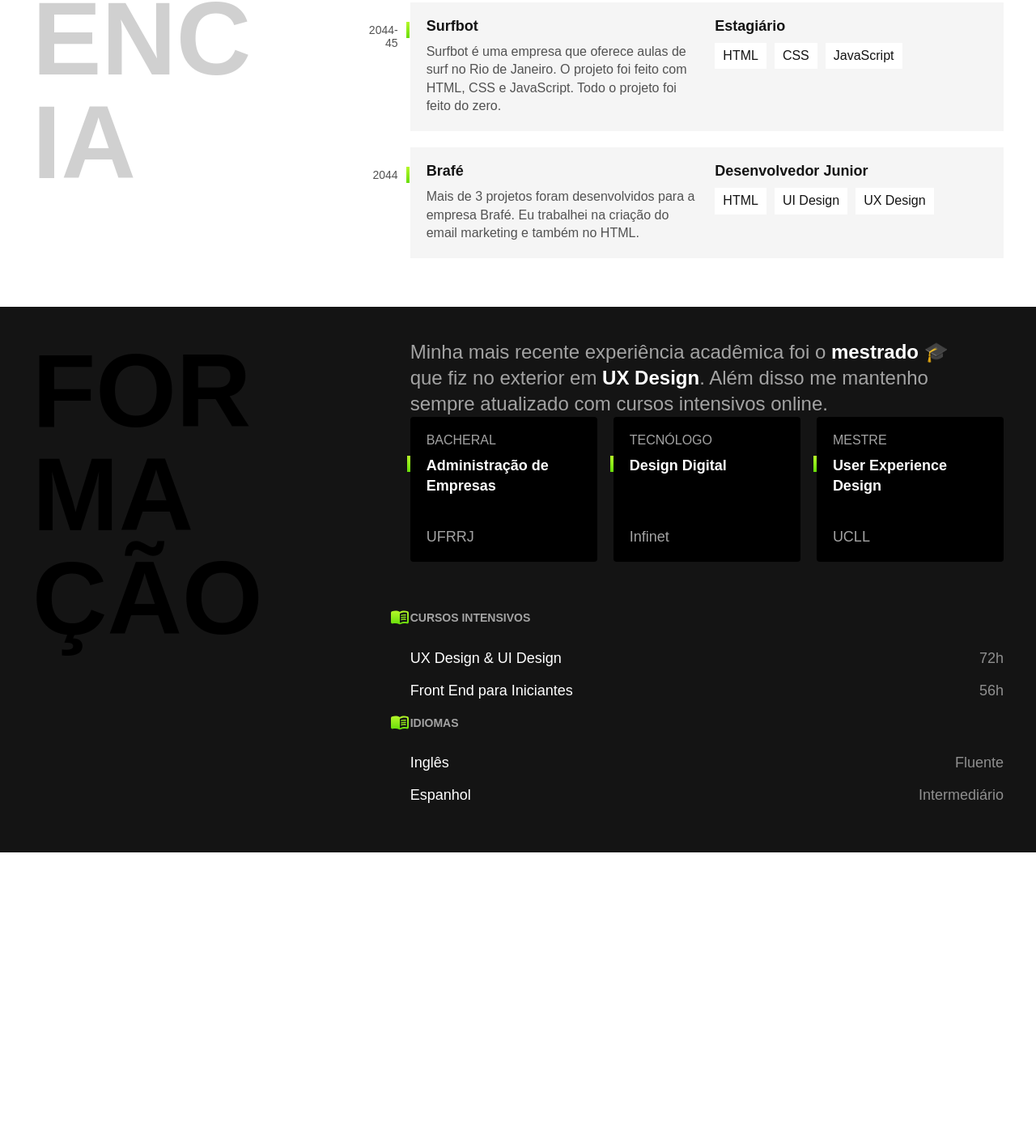
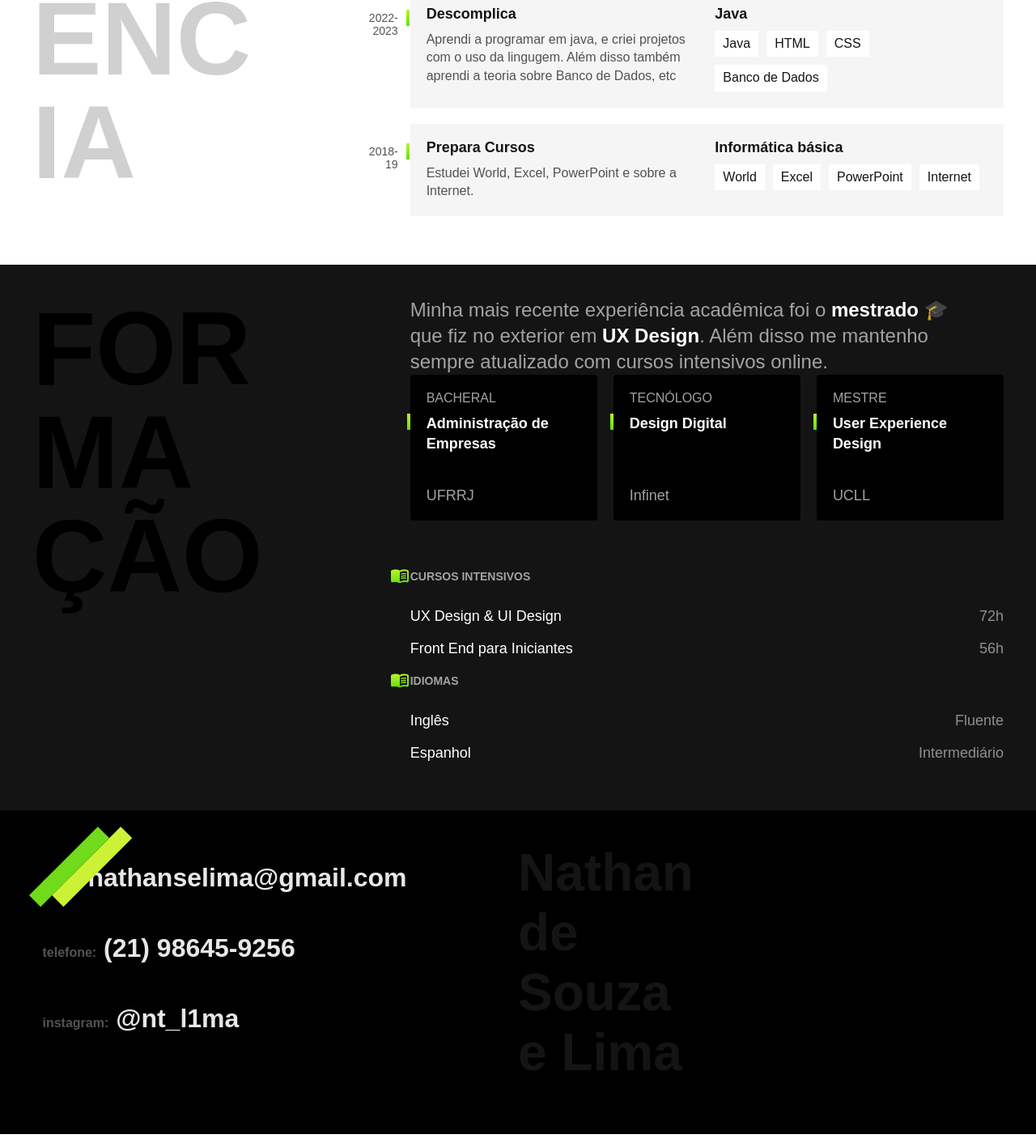
Before and after one commit to NtL1ma/CurriculoNtl1ma.github.io, a plain HTML site: page index.html in a window 1280 px wide. Shown: the part 1048-2460 px from the top of the page at 81% size. Drawn offline with Linux system fonts and the light colour scheme.

Commit message:
id Experiencia

```diff
--- /dev/null
+++ b/CSS/contato.css
@@ -0,0 +1,39 @@
+.Contato {
+  background-color: black;
+  height: 400px;
+  position: relative;
+}
+.Contato-conteiner {
+  max-width: 1200px;
+  padding: 40px 20px;
+  margin: 0 auto;
+  background-color: black;
+  display: grid;
+  grid-template-columns: 1fr 1fr;
+}
+.cont {
+  color: #e9e6e6;
+  font-size: 2rem;
+  padding: 25px 12.5px;
+}
+.cont span {
+  grid-template-columns: coluns;
+  font-size: 1rem;
+  color: #525252;
+}
+.nome {
+  font-size: 4rem;
+  word-wrap: break-word;
+  color: #141414;
+  width: 220px;
+}
+.Contato::before {
+  content: "";
+  display: block;
+  width: 130px;
+  height: 100px;
+  background: url("../img/detalhe.svg") no-repeat center;
+  position: absolute;
+  left: 35px;
+  top: 20px;
+}
--- a/CSS/global.css
+++ b/CSS/global.css
@@ -3,7 +3,6 @@ body {
   margin: 0px;
   color: #141414;
   background-color: #ffffff;
-  margin-bottom: 400px;
 }
 
 h1,
--- a/CSS/style.css
+++ b/CSS/style.css
@@ -3,3 +3,4 @@
 @import "./intro.css";
 @import "./experiencia.css";
 @import "formacao.css";
+@import "contato.css";
--- a/index.html
+++ b/index.html
@@ -14,7 +14,7 @@
     <img src="/img/marca.svg" alt="">
     <nav>
       <ul class="header-li">
-        <li><a href="Experiência">Experiência</a></li>
+        <li><a href="#Experiência">Experiência</a></li>
         <li><a href="#Formação">Formação</a></li>
         <li><a href="#Contato">Contato</a></li>
       </ul>
@@ -29,15 +29,15 @@
     </div>
   </main>
 
-  <section class="experiencia" aria-label="Experiência" id="Expêriencia">
+  <section class="experiencia" aria-label="Experiência" id="Experiência">
     <h2 class="subtitulo">Experiência</h2>
     <div>
-      <p class="experiencia-texto">Desenvolvo pequenos projetos como o Bikcraft utilizando apenas <strong>HTML</strong>, <strong>CSS</strong> e <strong>JavaScript</strong>. Para aplicativos web como a rede social Dogs eu trabalhei no <strong>UX</strong> e <strong>UI</strong> Design do projeto.</p>
+      <p class="experiencia-texto">Desenvolvo pequenos projetos como este utilizando apenas <strong>HTML</strong>, <strong>CSS</strong> e <strong>JavaScript</strong>. Utilizo o Figma para os Design <strong>UX</strong> e <strong>UI</strong> projeto.</p>
       <div class="empresa">
-        <span class="empresa-ano">2045</span>
-        <h3 class="empresa-titulo">Bikcraft</h3>
-        <span class="empresa-titulo">Desenvolvedor Junior</span>
-        <p class="empresa-texto">No projeto Bikcraft eu trabalhei no desenvolvimento completo do HTML, CSS e JavaScript do site. Além disso, também prestei consultoria no Design.</p>
+        <span class="empresa-ano">2022-23</span>
+        <h3 class="empresa-titulo">Origamid</h3>
+        <span class="empresa-titulo">Desenvolvedor Front-End</span>
+        <p class="empresa-texto">No curso Origamid eu aprendi a desenvolver em HTML, CSS e programar em JavaScript. Além disso, também aprendi sobre Design.</p>
         <ul class="empresa-habilidades">
           <li>HTML</li>
           <li>CSS</li>
@@ -48,26 +48,28 @@
       </div>
 
       <div class="empresa">
-        <span class="empresa-ano">2044-45</span>
-        <h3 class="empresa-titulo">Surfbot</h3>
-        <span class="empresa-titulo">Estagiário</span>
-        <p class="empresa-texto">Surfbot é uma empresa que oferece aulas de surf no Rio de Janeiro. O projeto foi feito com HTML, CSS e JavaScript. Todo o projeto foi feito do zero.</p>
+        <span class="empresa-ano">2022-2023</span>
+        <h3 class="empresa-titulo">Descomplica</h3>
+        <span class="empresa-titulo">Java</span>
+        <p class="empresa-texto">Aprendi a programar em java, e criei projetos com o uso da lingugem. Além disso também aprendi a teoria sobre Banco de Dados, etc</p>
         <ul class="empresa-habilidades">
+          <li>Java</li>
           <li>HTML</li>
           <li>CSS</li>
-          <li>JavaScript</li>
+          <li>Banco de Dados</li>
         </ul>
       </div>
 
       <div class="empresa">
-        <span class="empresa-ano">2044</span>
-        <h3 class="empresa-titulo">Brafé</h3>
-        <span class="empresa-titulo">Desenvolvedor Junior</span>
-        <p class="empresa-texto">Mais de 3 projetos foram desenvolvidos para a empresa Brafé. Eu trabalhei na criação do email marketing e também no HTML.</p>
+        <span class="empresa-ano">2018-19</span>
+        <h3 class="empresa-titulo">Prepara Cursos</h3>
+        <span class="empresa-titulo">Informática básica</span>
+        <p class="empresa-texto">Estudei World, Excel, PowerPoint e sobre a Internet.</p>
         <ul class="empresa-habilidades">
-          <li>HTML</li>
-          <li>UI Design</li>
-          <li>UX Design</li>
+          <li>World</li>
+          <li>Excel</li>
+          <li>PowerPoint</li>
+          <li>Internet</li>
         </ul>
       </div>
     </div>
@@ -121,6 +123,19 @@
     </div>
   </section>
 
+  <footer class="Contato" aria-label="Contato" id="Contato">
+    <div class="Contato-conteiner">
+      <div>
+        <h2 class="cont"><span>e-mail: </span>nathanselima@gmail.com</h2>
+        <h2 class="cont"><span>telefone:</span> (21) 98645-9256</h2>
+        <h2 class="cont"><span>instagram:</span> @nt_l1ma</h2>
+
+
+      </div>
+      <h3 class="nome">Nathan de Souza e Lima</h3>
+    </div>
+  </footer>
+
 </body>
 
 
```
